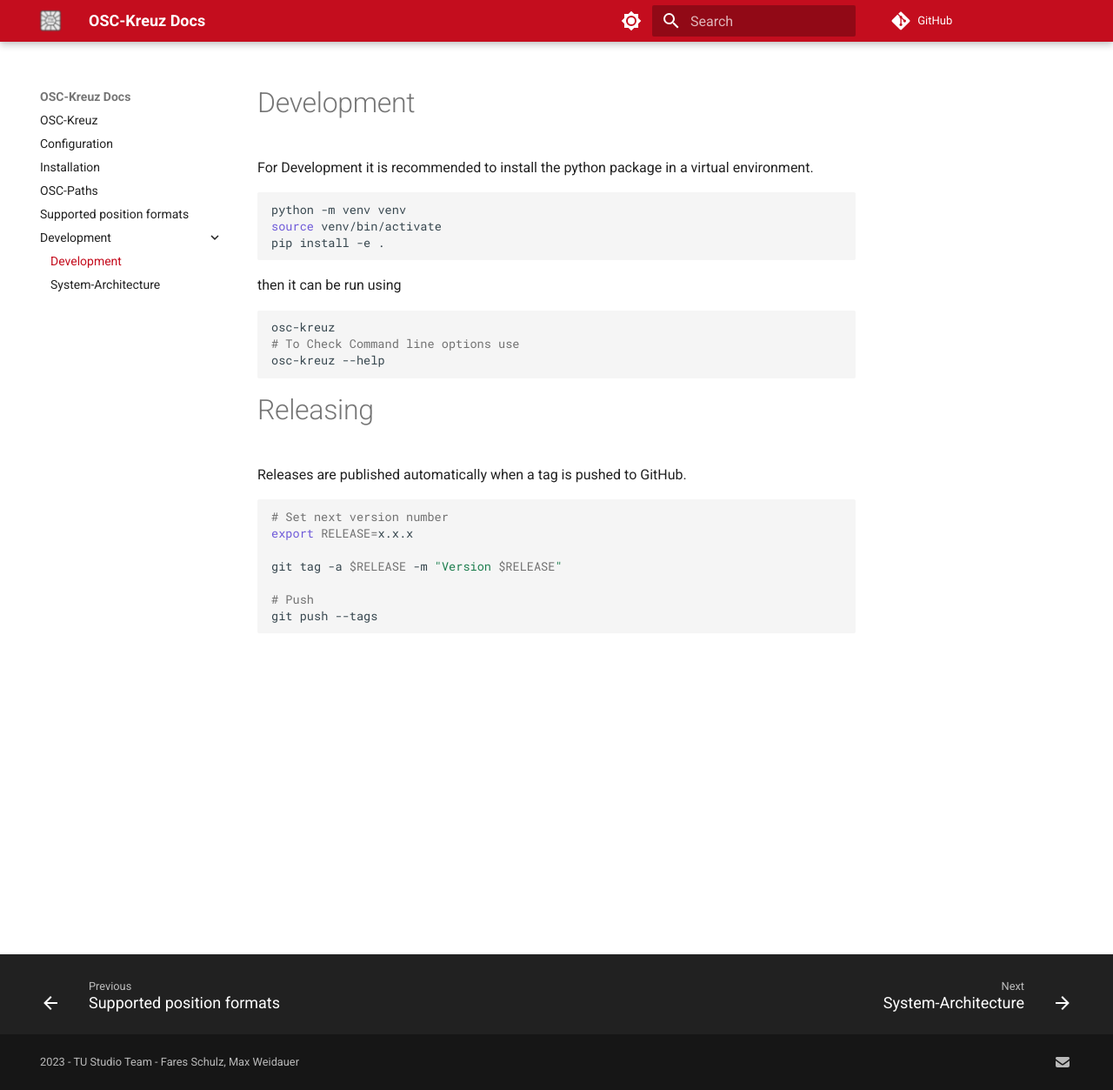
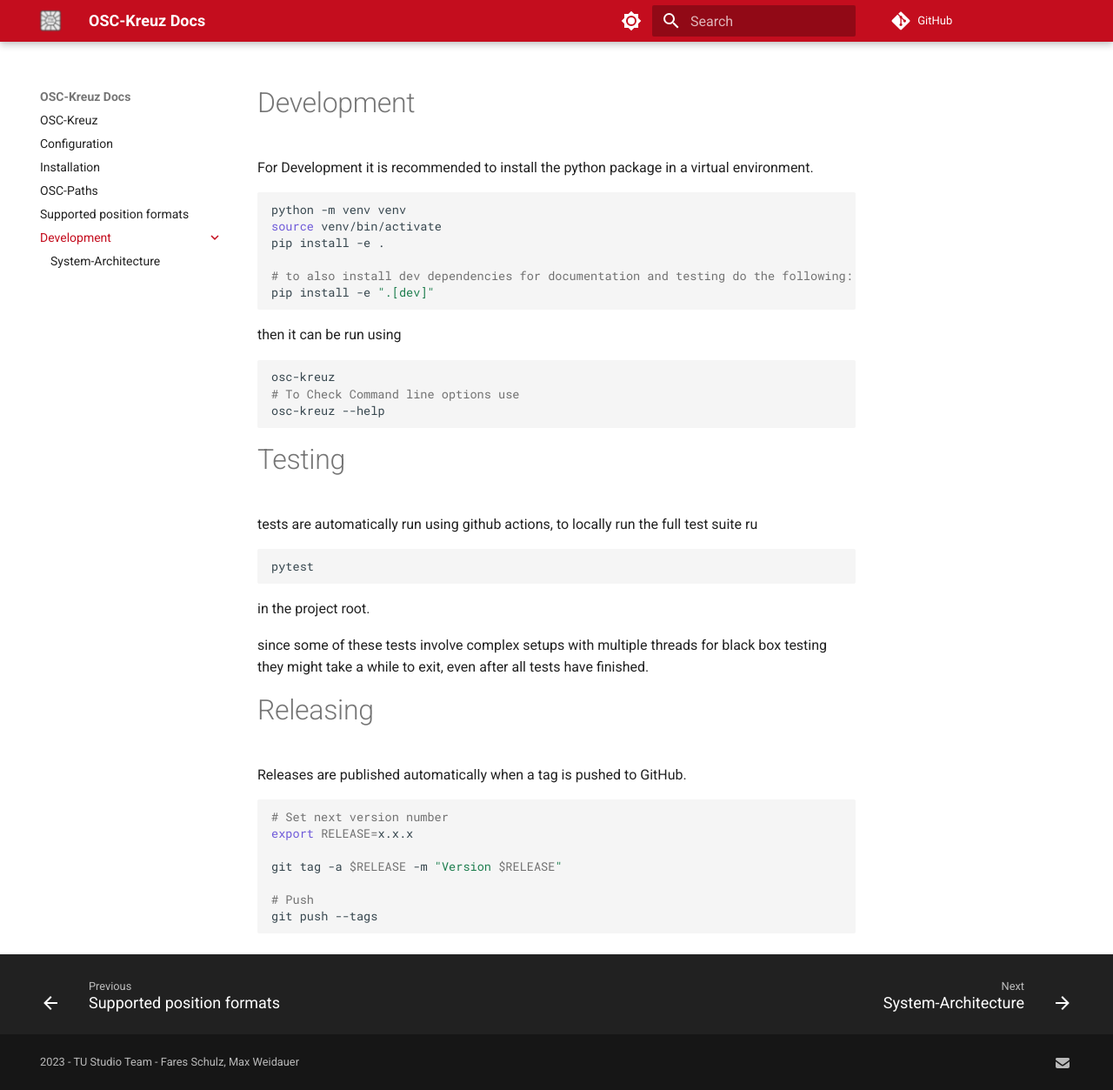
Before and after one commit to tu-studio/osc-kreuz, an MkDocs documentation site: the page built from docs/docs/development/index.md, in a window 1280 px wide and 1253 px high. Shown: the whole window at 87% size. Built offline with MkDocs 1.6.1 and Material for MkDocs 9.7.7, drawn with Linux system fonts in a browser that asks for light colours; comment, search, counter and statistics services are not loaded.

Commit message:
updated docs

````diff
--- a/docs/docs/development/index.md
+++ b/docs/docs/development/index.md
@@ -6,6 +6,9 @@
 python -m venv venv
 source venv/bin/activate
 pip install -e .
+
+# to also install dev dependencies for documentation and testing do the following:
+pip install -e ".[dev]"
 ```
 
 then it can be run using
@@ -15,6 +18,15 @@
 # To Check Command line options use
 osc-kreuz --help
 ```
+# Testing
+
+tests are automatically run using github actions, to locally run the full test suite ru
+```bash
+pytest
+```
+in the project root.
+
+since some of these tests involve complex setups with multiple threads for black box testing they might take a while to exit, even after all tests have finished.
 
 # Releasing
 
--- a/docs/mkdocs.yml
+++ b/docs/mkdocs.yml
@@ -29,6 +29,7 @@
         name: Switch to dark mode
   features:
     - navigation.footer
+    - navigation.indexes
 
 extra:
   generator: false
````
Also changed, not shown: docs/docs/configuration.md (+13 -1 lines), docs/docs/development/architecture.md (+3 -3 lines), docs/docs/index.md (+10 -0 lines).
